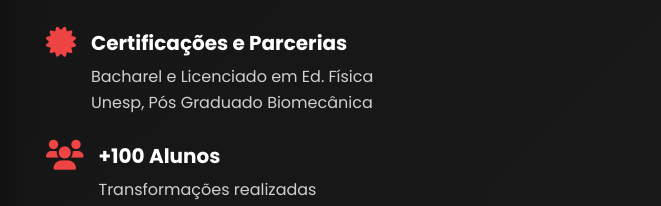
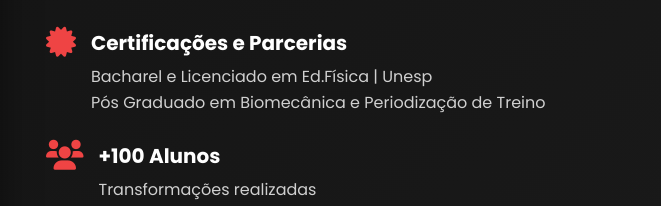
Before and after one commit to Lporsebom/PersonalTr, a plain HTML site: page index.html in a window 1280 px wide. Shown: the part 1334-1540 px from the top of the page, 619-1280 px from the left. Drawn offline with Linux system fonts and the light colour scheme; animation ran at ten frames a second.

Commit message:
Update index.html

```diff
--- a/index.html
+++ b/index.html
@@ -67,8 +67,8 @@
                             <i class="fas fa-certificate"></i>
                             <div>
                                 <h4>Certificações e Parcerias</h4>
-                                <p>Bacharel e Licenciado em Ed. Física </p>
-                                <p>Unesp, Pós Graduado Biomecânica </p>
+                                <p>Bacharel e Licenciado em Ed.Física | Unesp </p>
+                                <p>Pós Graduado em Biomecânica e Periodização de Treino </p>
                             </div>
                         </div>
                         <div class="feature">
```
